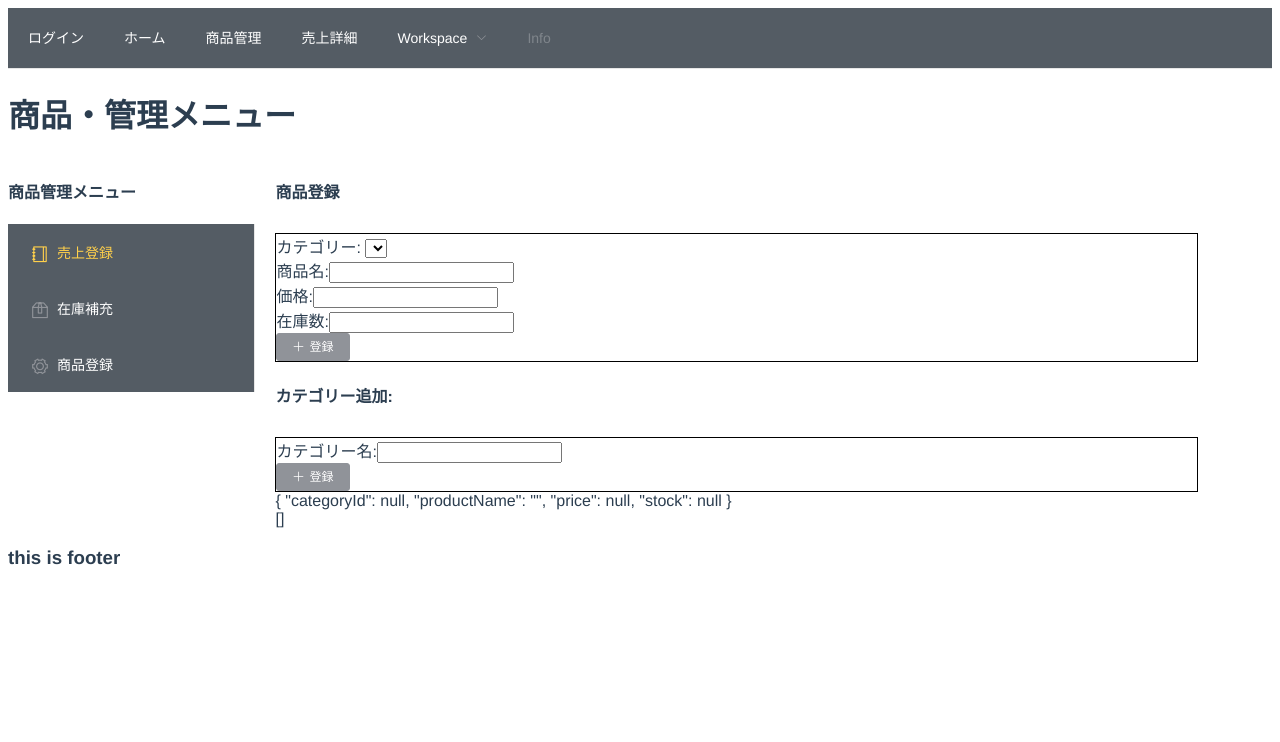
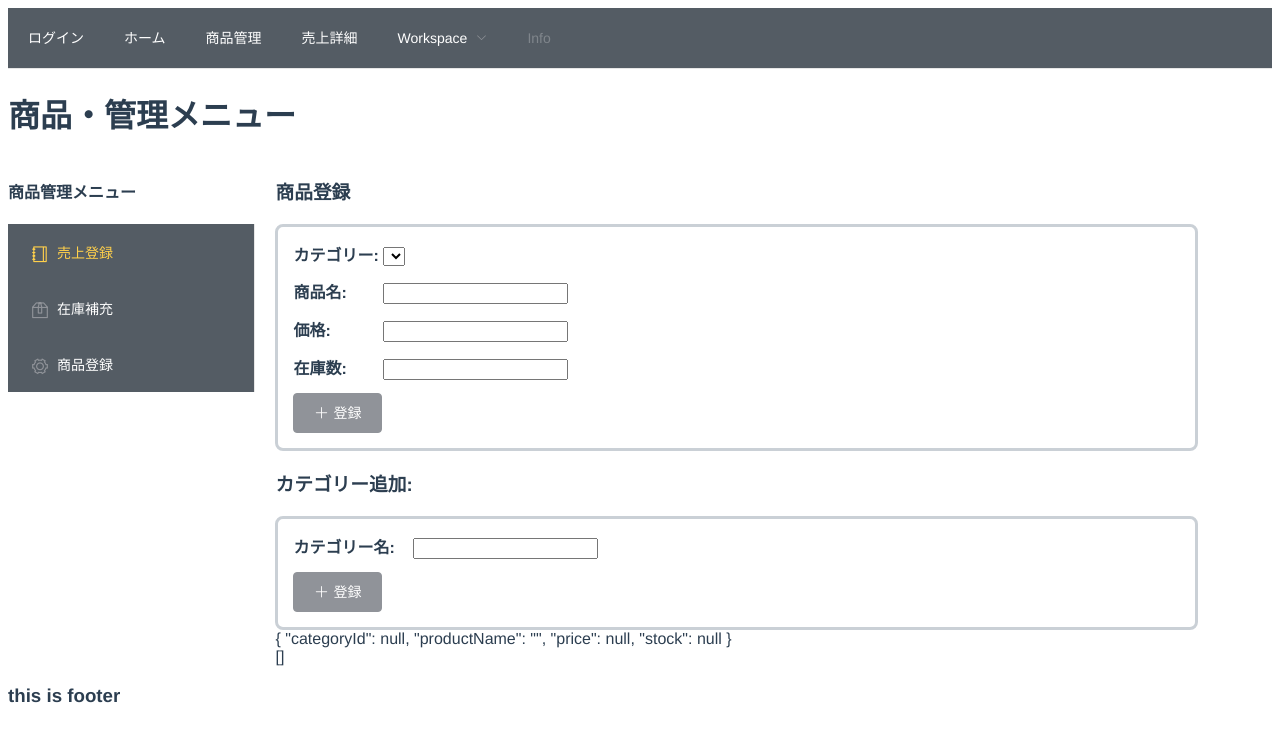
Before and after one commit to yasusi-1234/vue_sample_application, a Vue app: page /products/registration in a window 1280 px wide. Shown: the top 742 px of the page. Built offline with nearby package versions, Linux system fonts and the light colour scheme.

Commit message:
styleの追加

```diff
--- a/src/views/product/ProductRegistration.vue
+++ b/src/views/product/ProductRegistration.vue
@@ -1,10 +1,11 @@
 <template>
   <div>
-    <h4>商品登録</h4>
+    <h3 class="form-title">商品登録</h3>
     <div class="form">
-      <div>
+      <div class="form-inner">
+        <div class="form-inner-item">
           <!-- リクエストはカテゴリーIDを送る -->
-        <label for="category">カテゴリー: </label>
+          <label class="form-label" for="category">カテゴリー: </label>
           <select id="category" v-model="addProductData.categoryId">
             <option
               v-for="category in categories"
@@ -14,16 +15,16 @@
             >
           </select>
         </div>
-      <div>
-        <label for="productName">商品名:</label>
+        <div class="form-inner-item">
+          <label class="form-label" for="productName">商品名:</label>
           <input
             type="text"
             id="productName"
             v-model="addProductData.productName"
           />
         </div>
-      <div>
-        <label for="price">価格:</label>
+        <div class="form-inner-item">
+          <label class="form-label" for="price">価格:</label>
           <input
             type="number"
             id="price"
@@ -32,8 +33,8 @@
             v-model.number="addProductData.price"
           />
         </div>
-      <div>
-        <label for="stock">在庫数:</label>
+        <div class="form-inner-item">
+          <label class="form-label" for="stock">在庫数:</label>
           <input
             type="number"
             id="stock"
@@ -42,25 +43,29 @@
             v-model.number="addProductData.stock"
           />
         </div>
-      <div>
+        <div class="form-inner-item">
           <el-button
             type="info"
             icon="el-icon-plus"
-          size="mini"
+            size="midium"
             @click="createProduct"
             >登録</el-button
           >
         </div>
+
+      </div>
     </div>
 
-    <h4>カテゴリー追加:</h4>
+    <h3 class="form-title">カテゴリー追加:</h3>
     <div class="form">
-      <div>
-        <label for="categoryName">カテゴリー名:</label>
+      <div class="form-inner">
+        <div class="form-inner-item">
+          <label class="form-label form-label-category" for="categoryName">カテゴリー名:</label>
           <input type="text" v-model="addCategoryData" />
         </div>
-      <div>
-        <el-button type="info" icon="el-icon-plus" size="mini" @click="createCategory">登録</el-button>
+        <div class="form-inner-item">
+          <el-button type="info" icon="el-icon-plus" size="midium" @click="createCategory">登録</el-button>
+        </div>
       </div>
     </div>
 
@@ -166,8 +171,26 @@ export default {
 
 <style scoped lang="scss">
 .form {
-  margin-top: 30px;
+  margin-top: 20px;
   margin-right: 20px;
-  border: 1px solid black;
+  border: 3px solid #cad0d6;
+  border-radius: 8px;
+
+
+  &-inner{
+    margin: 15px;
+    &-item{
+      margin-bottom: 13px;
+    }
+  }
+
+  &-label{
+    display: inline-block;
+    width: 90px;
+    font-weight: bold;
+    &-category{
+      width: 120px;
+    }
+  }
 }
 </style>
```
Lines whose indentation alone changed are shown as unchanged.
